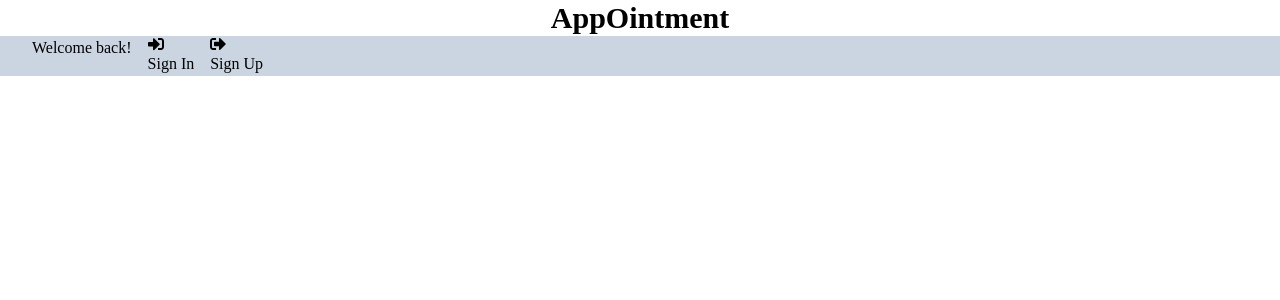
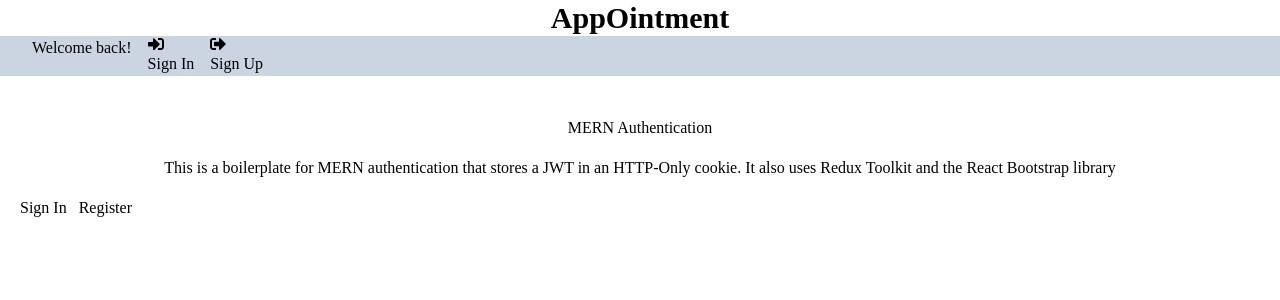
Before and after one commit to Acmeware-net/doctor-one-click, a React (Vite) app in the folder frontend/: page / in a window 1280 px wide. Shown: the top 300 px of the page. Built offline with nearby package versions, Linux system fonts and the light colour scheme.

Commit message:
first task done

```diff
--- a/frontend/package.json
+++ b/frontend/package.json
@@ -15,7 +15,7 @@
     "react": "^18.3.1",
     "react-dom": "^18.3.1",
     "react-redux": "^9.1.2",
-    "react-router-dom": "^6.26.0",
+    "react-router-dom": "^6.26.1",
     "tailwind-merge": "^2.5.2",
     "tailwindcss-animate": "^1.0.7",
     "zod": "^3.23.8"
--- a/frontend/src/App.tsx
+++ b/frontend/src/App.tsx
@@ -1,10 +1,15 @@
 import Header from './components/Header';
+import { Outlet } from 'react-router-dom';
+
 function App() {
 
   return (
     <>
       <h1 className="text-3xl font-bold text-center">  AppOintment</h1>
       <Header />
+      <main>
+        <Outlet />
+      </main>
     </>
   )
 }
--- a/frontend/src/components/Header.jsx
+++ b/frontend/src/components/Header.jsx
@@ -36,7 +36,7 @@ const Header = () => {
             <nav className='ms-auto flex flex-row px-4 space-x-4'>
               {userInfo ? (
                 <>
-                  <div title={userInfo.name} id='username'>
+                  <div title={userInfo.name} id='username'>:
                     <Link to='/profile'>
                       <div>Profile</div>
                     </Link>
@@ -48,12 +48,12 @@ const Header = () => {
               ) : (
                 <>
                   <Link to='/login'>
-                    <div>
+                    <div >
                       <FaSignInAlt /> Sign In
                     </div>
                   </Link>
                   <Link to='/register'>
-                    <div>
+                    <div >
                       <FaSignOutAlt /> Sign Up
                     </div>
                   </Link>
--- a/frontend/src/main.tsx
+++ b/frontend/src/main.tsx
@@ -1,30 +1,20 @@
-import { StrictMode } from 'react'
-import { createRoot } from 'react-dom/client'
-import App from './App.tsx'
-import './index.css'
-
-import React from 'react';
-import ReactDOM from 'react-dom/client';
-import {
-  createBrowserRouter,
-  createRoutesFromElements,
-  Route,
-  RouterProvider,
-} from 'react-router-dom';
+import { StrictMode } from 'react';
+import { createRoot } from 'react-dom/client';
+import { Provider } from 'react-redux';
+import { RouterProvider, createBrowserRouter, createRoutesFromElements, Route } from 'react-router-dom';
+import store from './store';
+import App from './App';
+import HomeScreen from './screens/HomeScreen';
+import LoginScreen from './screens/LoginScreen';
+import RegisterScreen from './screens/RegisterScreen';
+import ProfileScreen from './screens/ProfileScreen';
+import PrivateRoute from './components/PrivateRoute';
 import './index.css';
-
-import store from './store';
-import { Provider } from 'react-redux';
-import HomeScreen from './screens/HomeScreen';
-import LoginScreen from './screens/LoginScreen.jsx';
-import RegisterScreen from './screens/RegisterScreen.jsx';
-import ProfileScreen from './screens/ProfileScreen.jsx';
-import PrivateRoute from './components/PrivateRoute.jsx';
 
 const router = createBrowserRouter(
   createRoutesFromElements(
     <Route path='/' element={<App />}>
-      <Route index={true} path='/' element={<HomeScreen />} />
+      <Route index={true} element={<HomeScreen />} />
       <Route path='/login' element={<LoginScreen />} />
       <Route path='/register' element={<RegisterScreen />} />
       <Route path='' element={<PrivateRoute />}>
@@ -40,4 +30,4 @@ createRoot(document.getElementById('root')!).render(
       <RouterProvider router={router} />
     </StrictMode>
   </Provider>
-)
+);
--- a/frontend/src/screens/LoginScreen.jsx
+++ b/frontend/src/screens/LoginScreen.jsx
@@ -34,7 +34,6 @@ const LoginScreen = () => {
       toast.error(err?.data?.message || err.error);
     }
   };
-
   return (
     <FormContainer>
       <h1>Sign In</h1>
--- a/frontend/src/screens/RegisterScreen.jsx
+++ b/frontend/src/screens/RegisterScreen.jsx
@@ -43,6 +43,7 @@ const RegisterScreen = () => {
       }
     }
   };
+
   return (
     <FormContainer>
       <h1>Register</h1>
--- a/package.json
+++ b/package.json
@@ -22,6 +22,7 @@
     "mongoose": "^8.5.2",
     "nodemon": "^3.1.4",
     "react-icons": "^5.3.0",
+    "react-router-dom": "^6.26.1",
     "react-toastify": "^10.0.5"
   },
   "devDependencies": {
```
Also changed, not shown: 2 other files (tests, documents, lock files or other folders).
